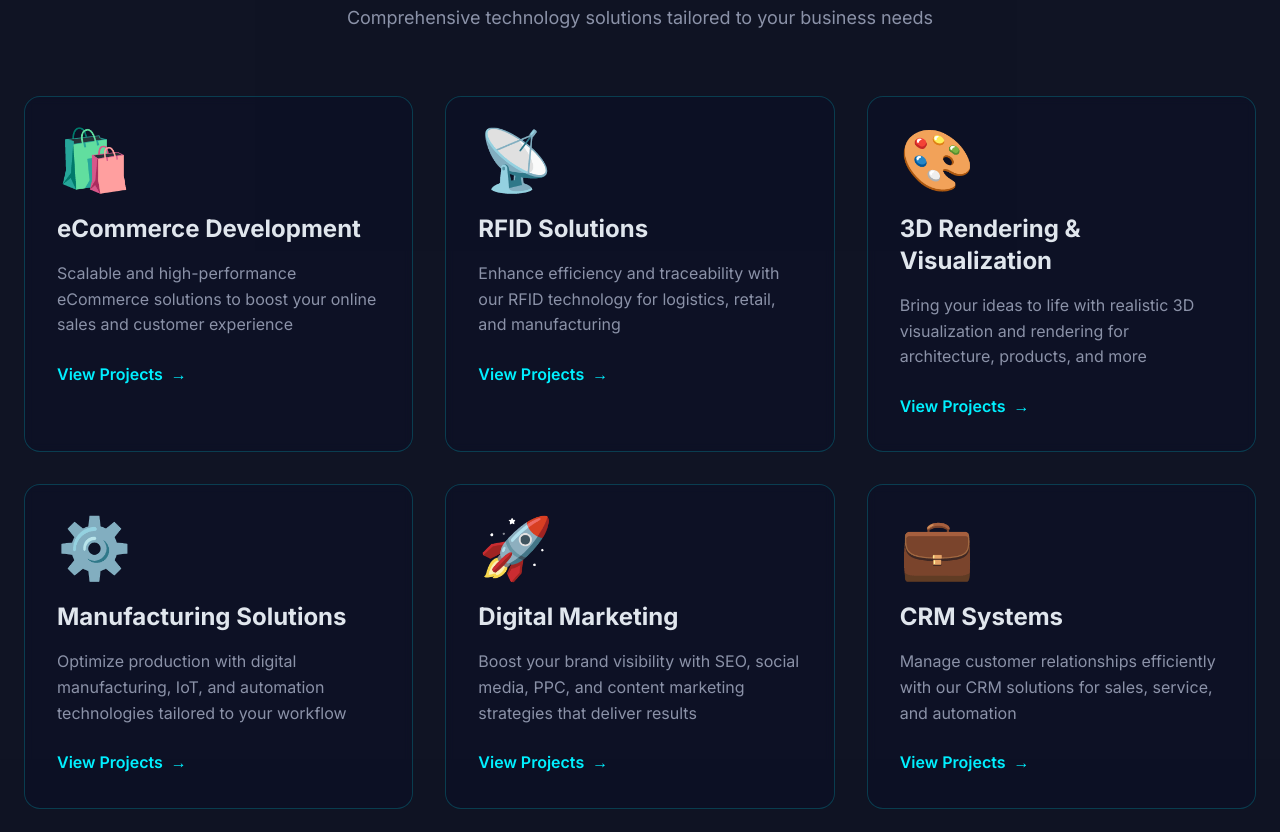
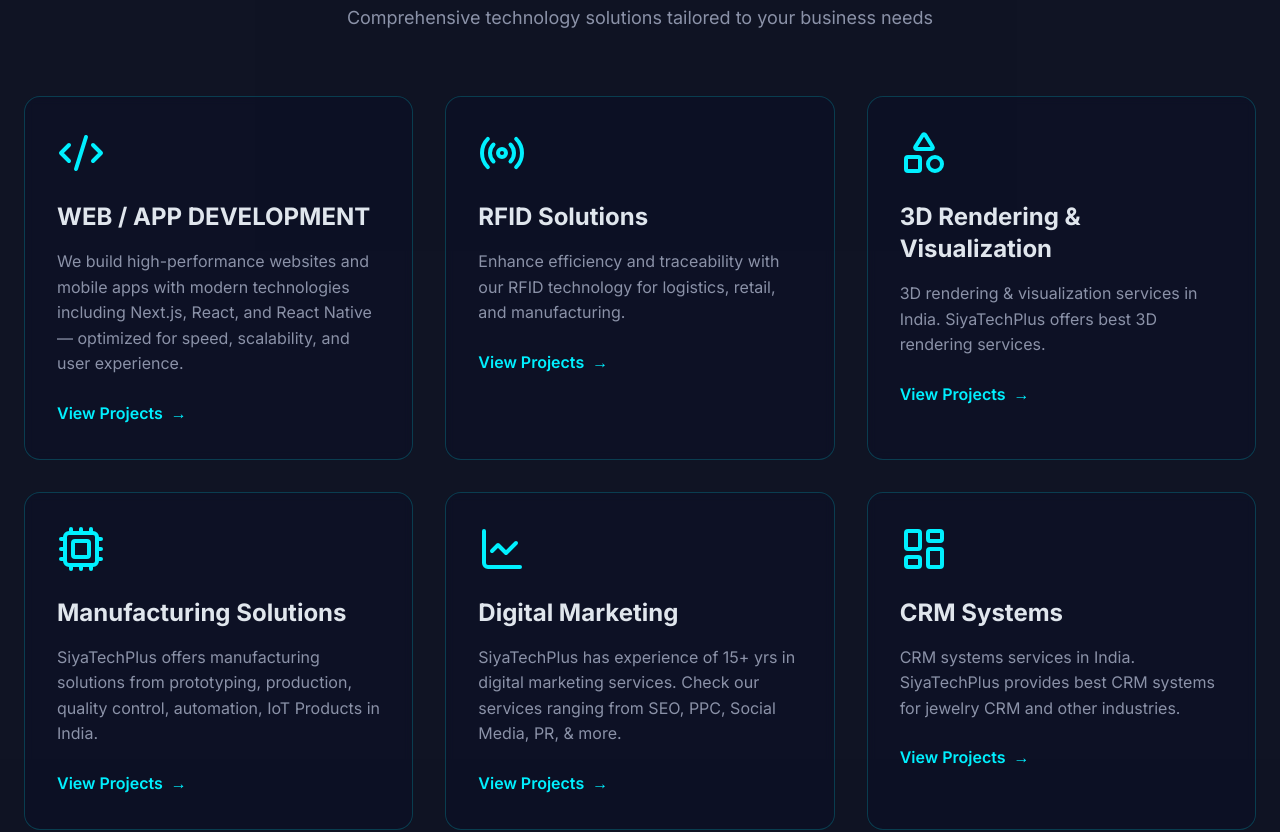
Before and after one commit to wndeepak31/siyatechplus-dev, a Next.js app: page / in a window 1280 px wide. Shown: the part 1020-1852 px from the top of the page. Built offline with nearby package versions, Linux system fonts and the light colour scheme.

Commit message:
changed services icons to lucide icons

```diff
--- a/components/Hero.tsx
+++ b/components/Hero.tsx
@@ -144,7 +144,7 @@
             transition={{ delay: 0.4, duration: 0.7 }}
             className="block text-white mt-2 md:mt-4 drop-shadow-[0_8px_35px_rgba(0,0,0,0.4)]"
           >
-            Rfid, Ecommerce & Digital Solution
+            RFID, Ecommerce & Digital Solution
           </motion.span>
         </h1>
 
--- a/components/Services.tsx
+++ b/components/Services.tsx
@@ -7,6 +7,7 @@
   return (
     <section id="services" className="py-20 px-6 bg-secondary/30">
       <div className="max-w-7xl mx-auto">
+
         {/* Header */}
         <div className="text-center mb-16">
           <h2 className="text-5xl font-bold gradient-text mb-4">
@@ -19,16 +20,20 @@
 
         {/* Services Grid */}
         <div className="grid md:grid-cols-2 lg:grid-cols-3 gap-8">
-          {services.map((service, index) => (
+          {services.map((service) => {
+            const Icon = service.icon; // <-- IMPORTANT FIX
+
+            return (
               <Link
                 key={service.id}
                 href={`/services/${service.id}`}
                 className="group"
               >
                 <div className="h-full p-8 rounded-2xl border border-neon-cyan/20 bg-primary/50 backdrop-blur-sm transition-all hover:border-neon-cyan hover:shadow-[0_0_30px_rgba(0,240,255,0.3)] hover:-translate-y-2">
+
                   {/* Icon */}
-                <div className="text-6xl mb-6 group-hover:scale-110 transition-transform">
-                  {service.icon}
+                  <div className="mb-6 group-hover:scale-110 transition-transform">
+                    <Icon className="w-12 h-12 text-neon-cyan" />
                   </div>
 
                   {/* Title */}
@@ -41,14 +46,15 @@
                     {service.description}
                   </p>
 
-                {/* View Projects Link */}
+                  {/* View Projects */}
                   <div className="flex items-center gap-2 text-neon-cyan font-semibold group-hover:gap-4 transition-all">
                     View Projects
                     <span>→</span>
                   </div>
                 </div>
               </Link>
-          ))}
+            )
+          })}
         </div>
       </div>
     </section>
--- a/data/services.ts
+++ b/data/services.ts
@@ -1,6 +1,23 @@
+import {
+  Code2,
+  Smartphone,
+  Boxes,
+  Box,
+  Cpu,
+  Settings,
+  Share2,
+  LineChart,
+  Radio,
+  Shapes,
+  Building2,
+  Layers3,
+  LayoutDashboard,
+} from "lucide-react";
+
+
 export interface ServiceConfig {
   id: string;
-  slug: string; // URL slug
+  slug: string;
   name: string;
   title: string;
   metaTitle: string;
@@ -8,8 +25,7 @@
   ogTitle: string;
   ogDescription: string;
   description: string;
-  icon: string;
-  heroEmoji: string;
+  icon: any; // Lucide icon component
   h1: string;
   sections: {
     h2: string;
@@ -23,208 +39,229 @@
 
 export const services: ServiceConfig[] = [
   {
-    id: 'ecommerce-development',
-    slug: 'ecommerce-development',
-    name: 'eCommerce Development',
-    title: 'eCommerce Development Services',
-    metaTitle: 'eCommerce Development Services',
-    metaDescription: 'Scalable and high-performance eCommerce solutions to boost your online sales and customer experience.',
-    ogTitle: 'eCommerce Development Services',
-    ogDescription: 'Build your online store with powerful eCommerce design, secure payments, and seamless UX.',
-    description: 'Scalable and high-performance eCommerce solutions to boost your online sales and customer experience',
-    icon: '🛍️',
-    heroEmoji: '🛍️',
-    h1: 'eCommerce Development Services',
+    id: 'web-app-development',
+    slug: 'web-app-development',
+    name: 'WEB / APP DEVELOPMENT',
+    title: 'Best Web & App Development Services | SiyaTechPlus',
+    metaTitle: 'Web & App Development Services | SiyaTechPlus',
+    metaDescription:
+      'SiyaTechPlus provides modern Web & App development services including websites, mobile apps, UI/UX, API integration, and scalable digital systems.',
+    ogTitle: 'Web & App Development Services',
+    ogDescription:
+      'Build your website or mobile app with modern, scalable, and performance-driven technology solutions.',
+    description:
+      'We build high-performance websites and mobile apps with modern technologies including Next.js, React, and React Native — optimized for speed, scalability, and user experience.',
+
+    icon: Code2,
+    h1: 'Web / App Development Services',
+
     sections: [
       {
-        h2: 'Custom eCommerce Solutions',
-        h3: []
+        h2: 'Custom Website Development',
+        h3: [
+          'Next.js / React.js Development',
+          'SEO-Optimized Website Architecture',
+          'High-Performance UI/UX Engineering'
+        ]
       },
       {
-        h2: 'Platform Expertise (Shopify, Magento, WooCommerce)',
-        h3: []
+        h2: 'Mobile App Development',
+        h3: [
+          'Android & iOS App Development',
+          'Cross-Platform Apps (React Native)',
+          'API Development & Integrations'
+        ]
       },
       {
-        h2: 'Integration & Maintenance',
-        h3: ['API & Payment Gateway Integration', 'Ongoing Support']
+        h2: 'System Integrations & Maintenance',
+        h3: [
+          'API & Third-Party Integrations',
+          'Performance Optimization',
+          'Ongoing Support & Feature Enhancements'
+        ]
       }
     ],
+
     categories: [
-      { id: 'jewelry', label: 'Jewelry Stores' },
-      { id: 'fashion', label: 'Fashion' },
-      { id: 'electronics', label: 'Electronics' },
-      { id: 'beauty', label: 'Beauty' },
+      { id: 'corporate', label: 'Corporate Websites' },
+      { id: 'ecommerce', label: 'Ecommerce Platforms' },
+      { id: 'mobileapps', label: 'Mobile Apps' },
+      { id: 'saas', label: 'SaaS Applications' }
     ]
   },
+
   {
     id: 'rfid-solutions',
     slug: 'rfid-solutions',
     name: 'RFID Solutions',
-    title: 'RFID Solutions & Smart Tracking Systems',
-    metaTitle: 'RFID Solutions & Smart Tracking Systems',
-    metaDescription: 'Enhance efficiency and traceability with our RFID technology for logistics, retail, and manufacturing.',
-    ogTitle: 'RFID Tracking Solutions',
-    ogDescription: 'Transform your operations with real-time asset tracking using RFID solutions.',
-    description: 'Enhance efficiency and traceability with our RFID technology for logistics, retail, and manufacturing',
-    icon: '📡',
-    heroEmoji: '📡',
-    h1: 'RFID Solutions',
+    title: 'RFID Solutions & Smart Tracking Systems In India | SiyaTechPlus',
+    metaTitle: 'RFID Solutions & Smart Tracking Systems In India | SiyaTechPlus',
+    metaDescription:
+      'Enhance efficiency and traceability with our RFID technology for logistics, retail, and manufacturing.',
+    ogTitle: 'RFID Solutions & Smart Tracking Systems',
+    ogDescription:
+      'Enhance efficiency and traceability with our RFID technology for logistics, retail, and manufacturing.',
+    description:
+      'Enhance efficiency and traceability with our RFID technology for logistics, retail, and manufacturing.',
+
+    icon: Radio,
+    h1: 'RFID Solutions & Smart Tracking Systems',
+
     sections: [
-      {
-        h2: 'Smart Inventory & Asset Tracking',
-        h3: []
-      },
-      {
-        h2: 'RFID for Retail & Manufacturing',
-        h3: []
-      },
+      { h2: 'Smart Inventory & Asset Tracking', h3: [] },
+      { h2: 'RFID for Retail & Manufacturing', h3: [] },
       {
         h2: 'Custom RFID System Integration',
         h3: ['Real-Time Monitoring', 'Data Analytics & Insights']
       }
     ],
+
     categories: [
       { id: 'warehouse', label: 'Warehouse' },
       { id: 'retail', label: 'Retail' },
       { id: 'manufacturing', label: 'Manufacturing' },
-      { id: 'healthcare', label: 'Healthcare' },
+      { id: 'healthcare', label: 'Healthcare' }
     ]
   },
+
   {
     id: '3d-rendering-and-visualisation',
     slug: '3d-rendering-and-visualisation',
     name: '3D Rendering & Visualization',
-    title: '3D Rendering & Visualization Services',
-    metaTitle: '3D Rendering & Visualization Services',
-    metaDescription: 'Bring your ideas to life with realistic 3D visualization and rendering for architecture, products, and more.',
-    ogTitle: '3D Rendering Services',
-    ogDescription: 'Create stunning visuals for architecture, interiors, and products with advanced 3D rendering.',
-    description: 'Bring your ideas to life with realistic 3D visualization and rendering for architecture, products, and more',
-    icon: '🎨',
-    heroEmoji: '🎨',
+    title: '3D Rendering & Visualization Services In India | SiyaTechPlus',
+    metaTitle: '3D Rendering & Visualization Services In India | SiyaTechPlus',
+    metaDescription:
+      '3D rendering & visualization services in India. SiyaTechPlus offers best 3D rendering services.',
+    ogTitle: '3D Rendering & Visualization Services In India',
+    ogDescription:
+      'Bring your ideas to life with realistic 3D renders for architecture, products, jewelry & industrial visualization.',
+    description:
+      '3D rendering & visualization services in India. SiyaTechPlus offers best 3D rendering services.',
+
+    icon: Shapes,
     h1: '3D Rendering & Visualization Services',
+
     sections: [
-      {
-        h2: 'Architectural Visualization',
-        h3: []
-      },
-      {
-        h2: 'Product & Industrial Rendering',
-        h3: []
-      },
+      { h2: 'Architectural Visualization', h3: [] },
+      { h2: 'Product & Industrial Rendering', h3: [] },
       {
         h2: 'Animation & Walkthroughs',
         h3: ['Realistic Lighting & Textures', 'Virtual Reality Integration']
       }
     ],
+
     categories: [
       { id: 'jewelry', label: 'Jewelry' },
       { id: 'architecture', label: 'Architecture' },
-      { id: 'product', label: 'Product' },
+      { id: 'product', label: 'Product' }
     ]
   },
+
   {
     id: 'manufacturing-solutions',
     slug: 'manufacturing-solutions',
     name: 'Manufacturing Solutions',
-    title: 'Manufacturing Solutions & Automation Services',
-    metaTitle: 'Manufacturing Solutions & Automation Services',
-    metaDescription: 'Optimize production with digital manufacturing, IoT, and automation technologies tailored to your workflow.',
-    ogTitle: 'Manufacturing & Automation Solutions',
-    ogDescription: 'Streamline production with smart manufacturing systems designed for efficiency.',
-    description: 'Optimize production with digital manufacturing, IoT, and automation technologies tailored to your workflow',
-    icon: '⚙️',
-    heroEmoji: '⚙️',
-    h1: 'Manufacturing Solutions',
+    title: 'Manufacturing Solutions & Automation Services | SiyaTechPlus',
+    metaTitle: 'Manufacturing Solutions & Automation Services | SiyaTechPlus',
+    metaDescription:
+      'Smart manufacturing solutions including prototyping, IoT, quality control & automation.',
+    ogTitle: 'Manufacturing Solutions & Automation Services',
+    ogDescription:
+      'Smart manufacturing solutions including prototyping, IoT, quality control & automation.',
+    description:
+      'SiyaTechPlus offers manufacturing solutions from prototyping, production, quality control, automation, IoT Products in India.',
+
+    icon: Cpu,
+    h1: 'Manufacturing Solutions & Automation Services',
+
     sections: [
-      {
-        h2: 'Industrial Automation',
-        h3: []
-      },
-      {
-        h2: 'Smart Factory Integration',
-        h3: []
-      },
+      { h2: 'Industrial Automation', h3: [] },
+      { h2: 'Smart Factory Integration', h3: [] },
       {
         h2: 'IoT & Robotics',
         h3: ['Predictive Maintenance', 'Custom Software Development']
       }
     ],
+
     categories: [
       { id: 'prototyping', label: 'Prototyping' },
       { id: 'production', label: 'Production' },
       { id: 'quality', label: 'Quality Control' },
-      { id: 'automation', label: 'Automation' },
+      { id: 'automation', label: 'Automation' }
     ]
   },
+
   {
     id: 'digital-marketing',
     slug: 'digital-marketing',
     name: 'Digital Marketing',
-    title: 'Digital Marketing Services',
-    metaTitle: 'Digital Marketing Services',
-    metaDescription: 'Boost your brand visibility with SEO, social media, PPC, and content marketing strategies that deliver results.',
-    ogTitle: 'Digital Marketing Experts',
-    ogDescription: 'Drive traffic and conversions with our tailored digital marketing campaigns.',
-    description: 'Boost your brand visibility with SEO, social media, PPC, and content marketing strategies that deliver results',
-    icon: '🚀',
-    heroEmoji: '🚀',
+    title:
+      'Digital Marketing Services In India - SEO, PPC, Social Media | SiyaTechPlus',
+    metaTitle:
+      'Digital Marketing Services In India - SEO, PPC, Social Media | SiyaTechPlus',
+    metaDescription:
+      'SiyaTechPlus has 15+ years of experience in SEO, PPC, Social Media & Digital Marketing.',
+    ogTitle: 'Digital Marketing Services | SEO, PPC, Social Media',
+    ogDescription:
+      'Boost your brand with SEO, PPC, social media marketing and data-driven strategies.',
+    description:
+      'SiyaTechPlus has experience of 15+ yrs in digital marketing services. Check our services ranging from SEO, PPC, Social Media, PR, & more.',
+
+    icon: LineChart,
     h1: 'Digital Marketing Services',
+
     sections: [
-      {
-        h2: 'SEO & Content Marketing',
-        h3: []
-      },
-      {
-        h2: 'Social Media Management',
-        h3: []
-      },
+      { h2: 'SEO & Content Marketing', h3: [] },
+      { h2: 'Social Media Management', h3: [] },
       {
         h2: 'PPC & Advertising',
         h3: ['Analytics & Reporting', 'Conversion Optimization']
       }
     ],
+
     categories: [
       { id: 'social', label: 'Social Media' },
       { id: 'seo', label: 'SEO' },
       { id: 'ppc', label: 'PPC' },
-      { id: 'content', label: 'Content' },
+      { id: 'content', label: 'Content' }
     ]
   },
+
   {
     id: 'crm-systems',
     slug: 'crm-systems',
     name: 'CRM Systems',
-    title: 'CRM System Development & Integration',
-    metaTitle: 'CRM System Development & Integration',
-    metaDescription: 'Manage customer relationships efficiently with our CRM solutions for sales, service, and automation.',
-    ogTitle: 'CRM Development Solutions',
-    ogDescription: 'Empower your business with custom CRM systems that enhance productivity and customer satisfaction.',
-    description: 'Manage customer relationships efficiently with our CRM solutions for sales, service, and automation',
-    icon: '💼',
-    heroEmoji: '💼',
-    h1: 'CRM Systems',
+    title:
+      'Customer Relationship Management (CRM) System Services | SiyaTechPlus',
+    metaTitle:
+      'Customer Relationship Management (CRM) System Services | SiyaTechPlus',
+    metaDescription:
+      'CRM systems services in India. SiyaTechPlus provides best CRM systems for jewelry CRM and other industries.',
+    ogTitle: 'CRM System Development & Integration',
+    ogDescription:
+      'Empower your business with custom CRM systems that enhance productivity and customer satisfaction.',
+    description:
+      'CRM systems services in India. SiyaTechPlus provides best CRM systems for jewelry CRM and other industries.',
+
+    icon: LayoutDashboard,
+    h1: 'CRM System Services',
+
     sections: [
-      {
-        h2: 'Custom CRM Development',
-        h3: []
-      },
-      {
-        h2: 'CRM Integration Services',
-        h3: []
-      },
+      { h2: 'Custom CRM Development', h3: [] },
+      { h2: 'CRM Integration Services', h3: [] },
       {
         h2: 'Automation & Data Management',
         h3: ['Sales & Support Tools', 'Analytics & Dashboard Insights']
       }
     ],
+
     categories: [
       { id: 'sales', label: 'Sales CRM' },
       { id: 'analytics', label: 'Analytics' },
       { id: 'automation', label: 'Automation' },
-      { id: 'integration', label: 'Integration' },
+      { id: 'integration', label: 'Integration' }
     ]
-  },
+  }
 ];
 
 export const getServiceById = (id: string) => {
```
Lines whose indentation alone changed are shown as unchanged.
